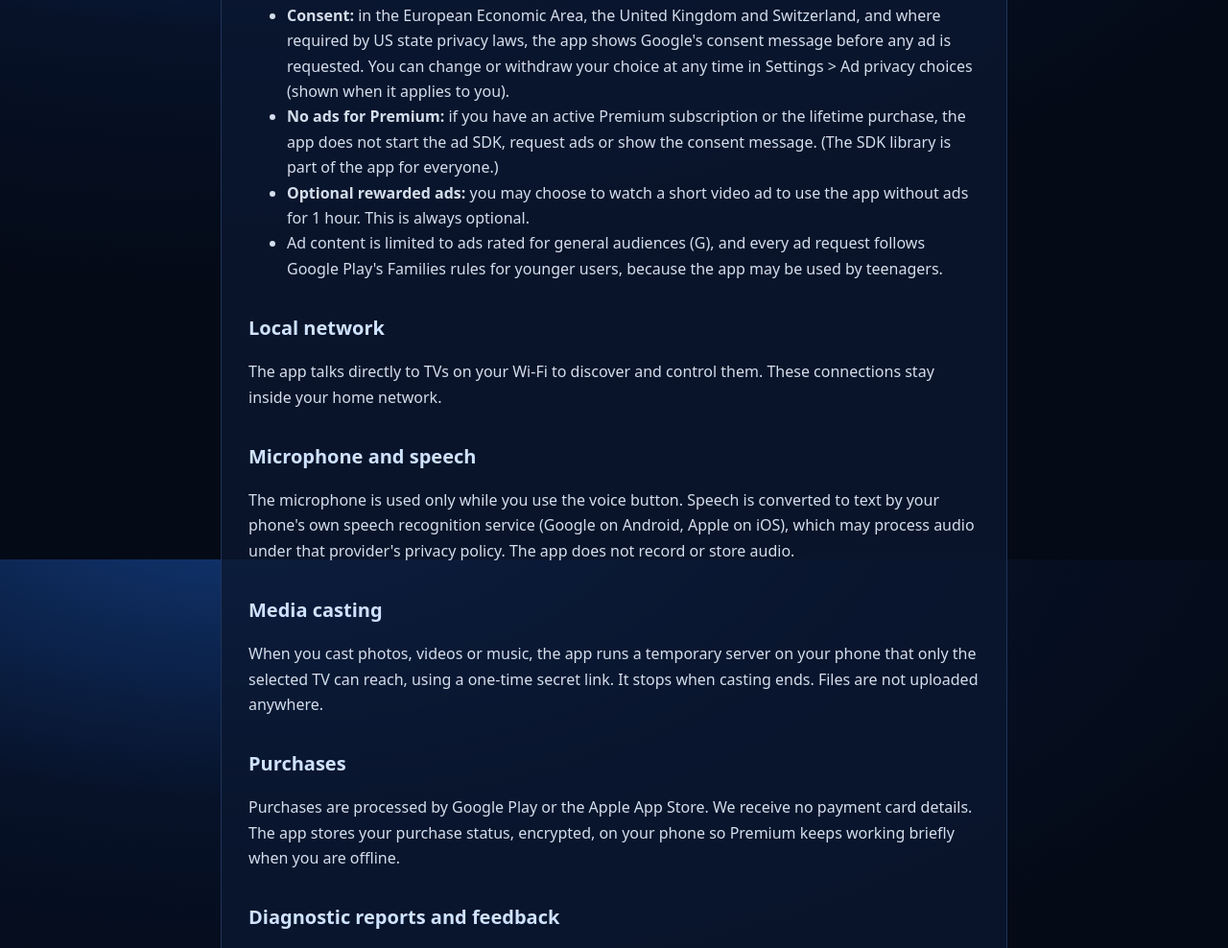
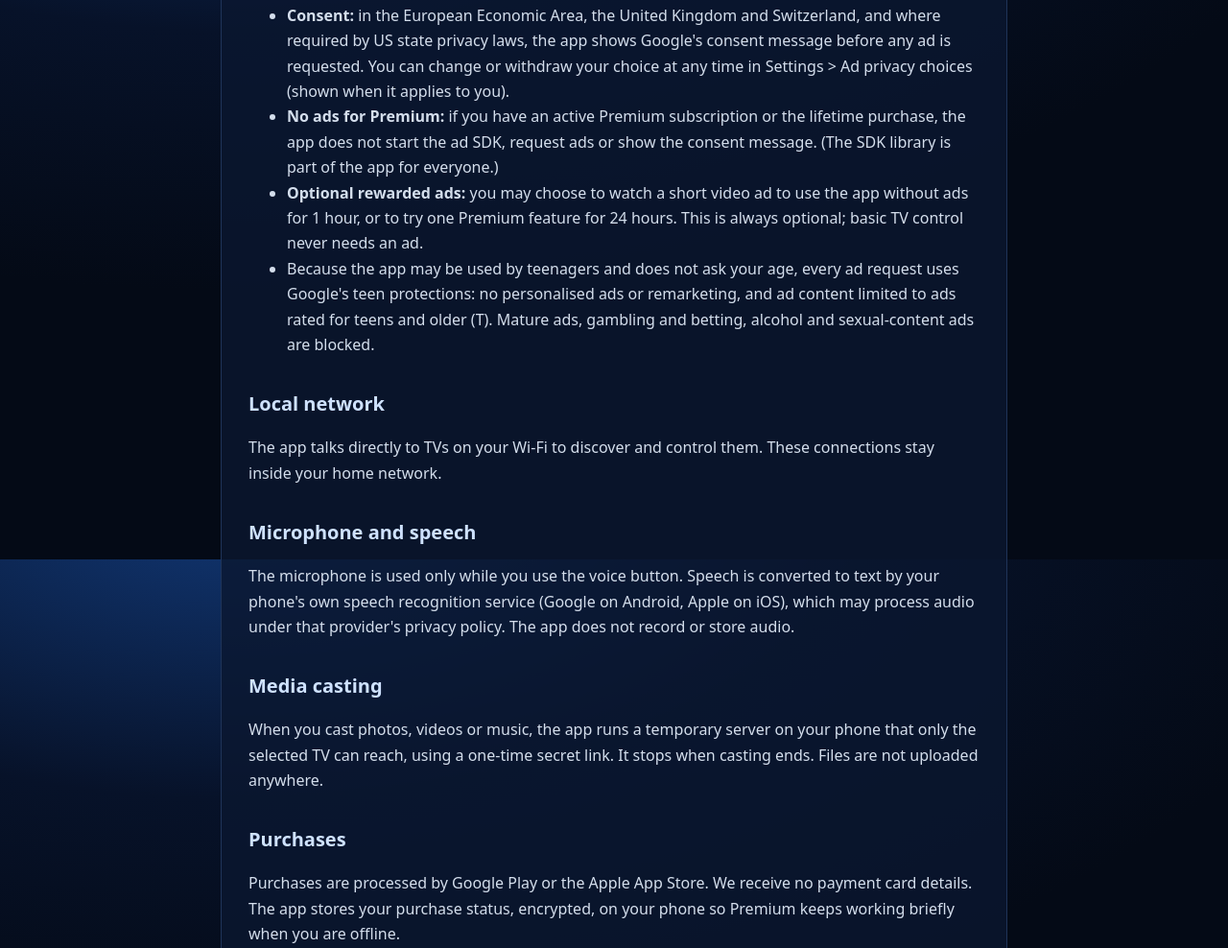
Before and after one commit to snipeai/remote-universal-tv, a plain HTML site: page privacy.html in a window 1280 px wide. Shown: the part 1017-2005 px from the top of the page at 96% size. Drawn offline with Linux system fonts and the light colour scheme.

Commit message:
Privacy: teen ad protections (max T, no personalised ads), 24 h feature unlock reward
Co-Authored-By: Claude Opus 5.5 <noreply@anthropic.com>
Claude-Session: https://claude.ai/code/session_01NG42NL6pB2xMqVaCJQUtiV

```diff
--- a/privacy.html
+++ b/privacy.html
@@ -44,8 +44,8 @@ footer{max-width:820px;margin:0 auto 40px;padding:0 22px;color:#8496b3;font-size
 <ul>
 <li><strong>Consent:</strong> in the European Economic Area, the United Kingdom and Switzerland, and where required by US state privacy laws, the app shows Google's consent message before any ad is requested. You can change or withdraw your choice at any time in Settings &gt; Ad privacy choices (shown when it applies to you).</li>
 <li><strong>No ads for Premium:</strong> if you have an active Premium subscription or the lifetime purchase, the app does not start the ad SDK, request ads or show the consent message. (The SDK library is part of the app for everyone.)</li>
-<li><strong>Optional rewarded ads:</strong> you may choose to watch a short video ad to use the app without ads for 1 hour. This is always optional.</li>
-<li>Ad content is limited to ads rated for general audiences (G), and every ad request follows Google Play's Families rules for younger users, because the app may be used by teenagers.</li>
+<li><strong>Optional rewarded ads:</strong> you may choose to watch a short video ad to use the app without ads for 1 hour, or to try one Premium feature for 24 hours. This is always optional; basic TV control never needs an ad.</li>
+<li>Because the app may be used by teenagers and does not ask your age, every ad request uses Google's teen protections: no personalised ads or remarketing, and ad content limited to ads rated for teens and older (T). Mature ads, gambling and betting, alcohol and sexual-content ads are blocked.</li>
 </ul>
 <h2>Local network</h2>
 <p>The app talks directly to TVs on your Wi-Fi to discover and control them. These connections stay inside your home network.</p>
```
